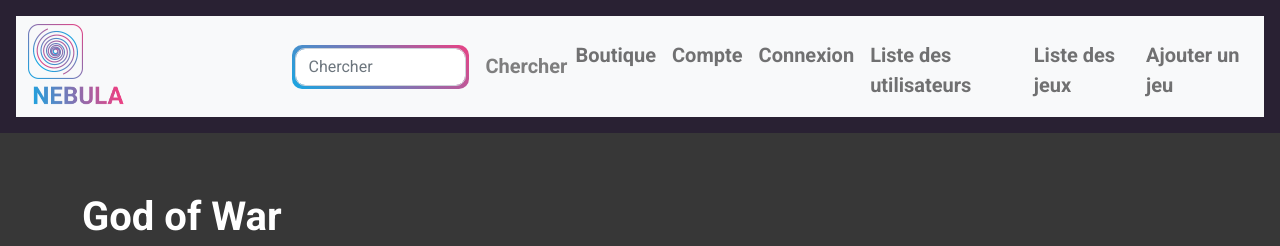
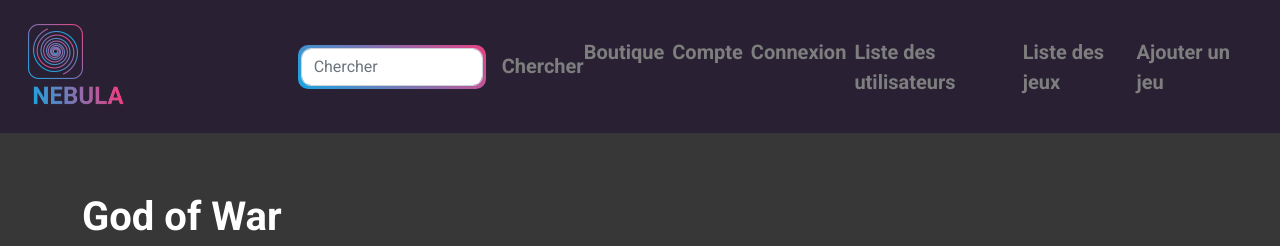
Before and after one commit to AurelienPrugnaud/nebula_project, a PHP site: template View/game/show.html.twig in a window 1280 px wide. Shown: the top 246 px of the page. Run offline with PHP 8.4, Linux system fonts and the light colour scheme; the template is opened without the code that fills it, so the values that code supplies are empty; some libraries are stand-ins or nearby versions.

Commit message:
Commit : 	- make some chane on the SCSS header

```diff
--- a/View/modules/header.html.twig
+++ b/View/modules/header.html.twig
@@ -1,17 +1,17 @@
 <header class="sticky-top p-3">
     <! -- //////////////////////////////NAVBAR BOOTSRAP START//////////////////////////////////////// -->
 
-    <nav class="navbar navbar-expand-lg navbar-light bg-light">
+    <nav class="navbar navbar-expand-lg navbar-light bg-transparent">
         <div class="container-fluid">
             <a href="">
                 <img class="logo" src="/assets/img/logo/logo_nebula_no_name_55px.png" alt="logo nebula">
                 <img class="logo" src="/assets/img/logo/logo_nebula_name_100px.png" alt="logo nebula">
             </a>
-            <button class="navbar-toggler" type="button" data-bs-toggle="collapse"
-                data-bs-target="#navbarSupportedContent" aria-controls="navbarSupportedContent" aria-expanded="false"
-                aria-label="Toggle navigation">
-                <span class="navbar-toggler-icon"></span>
-            </button>
+                <button class="navbar-toggler bg-light" type="button" data-bs-toggle="collapse"
+                    data-bs-target="#navbarSupportedContent" aria-controls="navbarSupportedContent" aria-expanded="false"
+                    aria-label="Toggle navigation">
+                    <span class="navbar-toggler-icon"></span>
+                </button>
             <div class="collapse navbar-collapse justify-content-between" id="navbarSupportedContent">
                 <form class="d-flex align-items-center">
                     <div class="border-button">
@@ -22,22 +22,22 @@
                 <div class="d-flex justify-content-end">
                     <ul class="navbar-nav me-auto mb-2 mb-lg-0">
                         <li class="nav-item">
-                            <a class="nav-link menu" aria-current="/" href="/">Boutique</a>
+                            <a class="menu me-2" aria-current="/" href="/">Boutique</a>
                         </li>
-                        <li class="nav-item">
-                            <a class="nav-link menu" href="/profil">Compte</a>
+                        <li class="nav-item me-2">
+                            <a class="menu" href="/profil">Compte</a>
                         </li>
-                        <li class="nav-item">
-                            <a class="nav-link menu" href="/login">Connexion</a>
+                        <li class="nav-item me-2">
+                            <a class="menu" href="/login">Connexion</a>
                         </li>
-                        <li class="nav-item">
-                            <a class="nav-link menu" href="/users">Liste des utilisateurs</a>
+                        <li class="nav-item me-2">
+                            <a class="menu" href="/users">Liste des utilisateurs</a>
                         </li>
-                        <li class="nav-item">
-                            <a class="nav-link menu" href="/list">Liste des jeux</a>
+                        <li class="nav-item me-2">
+                            <a class="menu" href="/list">Liste des jeux</a>
                         </li>
-                        <li class="nav-item">
-                            <a class="nav-link menu" href="/new">Ajouter un jeu</a>
+                        <li class="nav-item me-2">
+                            <a class="menu" href="/new">Ajouter un jeu</a>
                         </li>
                     </ul>
                 </div>
--- a/assets/src/scss/variables.scss
+++ b/assets/src/scss/variables.scss
@@ -1,7 +1,4 @@
 /* //////////////////// VARIABLES START///////////////////////////////////*/
-
-$primary: linear-gradient(43deg, #17A6E2, #E84284);
-$hr-opacity: .100;
 
 $white: #FFFFFF;
 //$background: #424242;
```
Also changed, not shown: assets/public/css/body.min.css (+1 -1 lines), assets/public/css/footer.min.css (+1 -1 lines), assets/public/css/header.min.css (+1 -1 lines), assets/public/css/carousel.min.css, assets/public/css/style.min.css.
